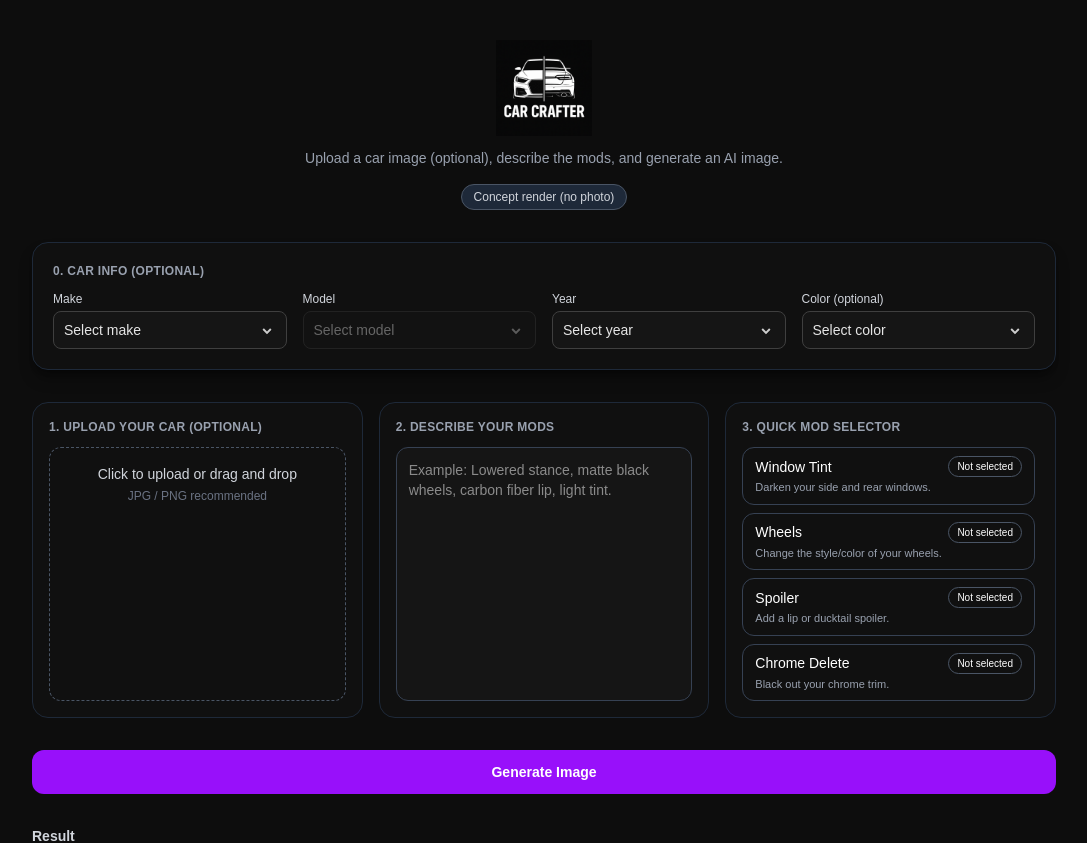
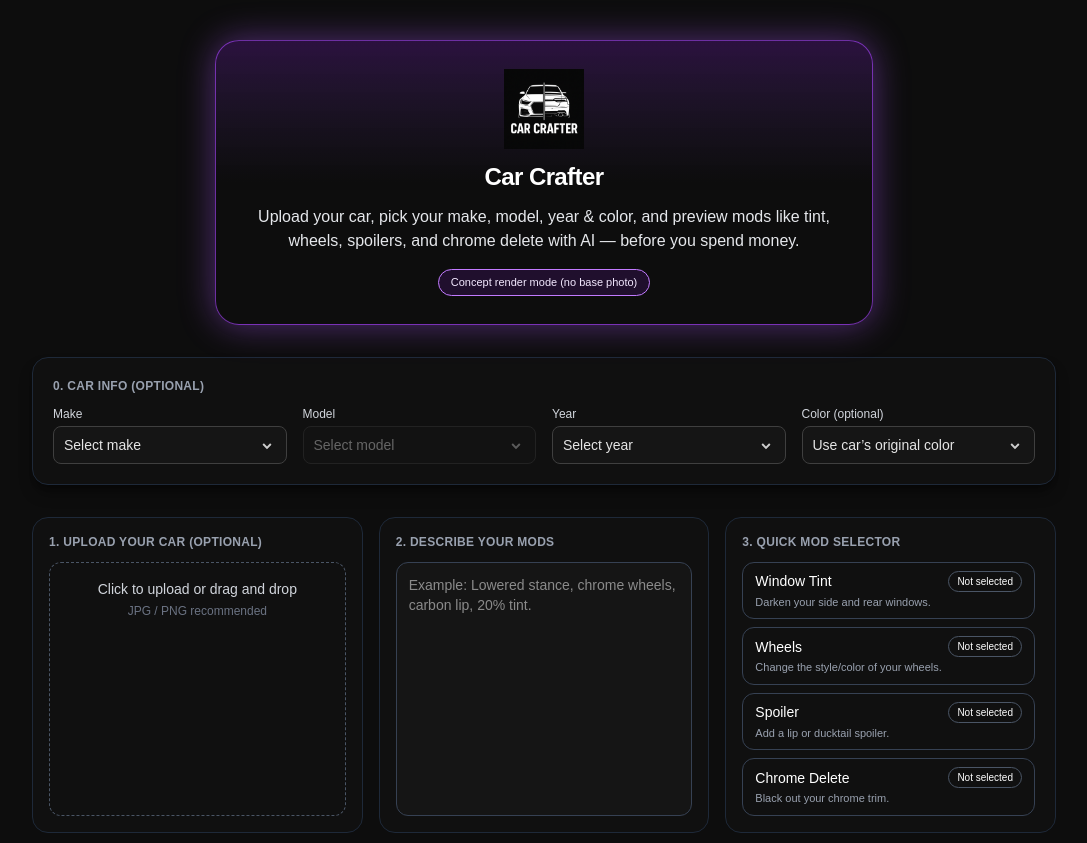
Before and after one commit to lucasgiacco-del/carcrafter, a Next.js app: page / in a window 1280 px wide. Shown: the top 843 px of the page, without its empty margins (96-1183 px from the left). Built offline with nearby package versions, Linux system fonts and the light colour scheme.

Commit message:
Update UI, car info selector, mods, and library save button

```diff
--- a/app/page.tsx
+++ b/app/page.tsx
@@ -26,24 +26,6 @@ type SelectedModState = {
 // Years for dropdown (1990–2025)
 const YEAR_OPTIONS = Array.from({ length: 36 }, (_, i) => 2025 - i)
 
-// Common OEM-ish colors (value === label so we can drop straight into the prompt)
-const CAR_COLOR_OPTIONS = [
-  { value: '', label: 'Select color' },
-  { value: 'White', label: 'White' },
-  { value: 'Black', label: 'Black' },
-  { value: 'Silver', label: 'Silver' },
-  { value: 'Gray', label: 'Gray' },
-  { value: 'Nardo Grey', label: 'Nardo Grey' },
-  { value: 'Red', label: 'Red' },
-  { value: 'Blue', label: 'Blue' },
-  { value: 'Dark Blue', label: 'Dark Blue' },
-  { value: 'Green', label: 'Green' },
-  { value: 'Dark Green', label: 'Dark Green' },
-  { value: 'Yellow', label: 'Yellow' },
-  { value: 'Orange', label: 'Orange' },
-  { value: 'Bronze', label: 'Bronze' },
-] as const
-
 const MODS: Mod[] = [
   {
     id: 'tint',
@@ -62,10 +44,9 @@ const MODS: Mod[] = [
     label: 'Wheels',
     description: 'Change the style/color of your wheels.',
     options: [
-      { id: 'black_gloss', label: 'Gloss Black (shiny, aggressive look)' },
-      { id: 'black_matte', label: 'Matte Black (stealth look)' },
-      { id: 'gunmetal', label: 'Gunmetal Grey (OEM+ clean finish)' },
-      { id: 'silver', label: 'Silver (factory style)' },
+      { id: 'black_gloss', label: 'Black (gloss)' },
+      { id: 'black_matte', label: 'Black (matte)' },
+      { id: 'silver', label: 'Silver / OEM' },
       { id: 'chrome', label: 'Chrome (high-shine)' },
     ],
   },
@@ -116,12 +97,11 @@ if (wheels.enabled && wheels.optionId) {
     let desc = ''
     if (wheels.optionId === 'black_gloss') desc = 'gloss black wheels'
     else if (wheels.optionId === 'black_matte') desc = 'matte black wheels'
-  else if (wheels.optionId === 'gunmetal') desc = 'gunmetal grey wheels'
-  else if (wheels.optionId === 'silver') desc = 'silver wheels'
-  else if (wheels.optionId === 'chrome') desc = 'chrome wheels'
+    else if (wheels.optionId === 'silver') desc = 'OEM-style bright silver wheels'
+    else if (wheels.optionId === 'chrome') desc = 'high-shine chrome wheels'
 
     parts.push(
-    `Change ONLY the wheels and tires to ${desc}. Do NOT change the car's body color, windows, lights, trim, or background.`
+      `Change ONLY the wheels and tires to ${desc}. Do NOT change the car's body color, windows, lights, trim, or background.`,
     )
   }
 
@@ -382,11 +362,11 @@ export default function Home() {
   const [imageUrl, setImageUrl] = useState<string | null>(null)
   const [loading, setLoading] = useState(false)
   const [error, setError] = useState<string | null>(null)
+  const [justSaved, setJustSaved] = useState(false)
 
   const [carMake, setCarMake] = useState('')
   const [carModel, setCarModel] = useState('')
   const [carYear, setCarYear] = useState('')
-  const [carColor, setCarColor] = useState('')
 
   // mod selector state
   const [activeModId, setActiveModId] = useState<ModId | null>(null)
@@ -459,6 +439,13 @@ export default function Home() {
     }
   }
 
+  function handleSaveCurrent() {
+    if (!imageUrl) return
+    saveToLibrary(imageUrl)
+    setJustSaved(true)
+    setTimeout(() => setJustSaved(false), 2000)
+  }
+
   // generate handler
   async function handleGenerate() {
     const hasTextPrompt = Boolean(prompt.trim())
@@ -472,27 +459,15 @@ export default function Home() {
     setLoading(true)
     setError(null)
     setImageUrl(null)
+    setJustSaved(false)
 
-    // Build super explicit base vehicle description
-    const carDescParts: string[] = []
+    let carDesc = ''
+    if (carMake && carModel && carYear) carDesc = `${carYear} ${carMake} ${carModel}. `
+    else if (carMake && carModel) carDesc = `${carMake} ${carModel}. `
+    else if (carMake) carDesc = `${carMake}. `
 
-    if (carMake && carModel && carYear) {
-      carDescParts.push(
-        `Base vehicle: exact ${carYear} ${carMake} ${carModel} with factory body style and trim for that model year.`,
-      )
-    } else if (carMake && carModel) {
-      carDescParts.push(`Base vehicle: ${carMake} ${carModel} in factory form.`)
-    } else if (carMake) {
-      carDescParts.push(`Base vehicle: ${carMake} in stock form.`)
-    }
-
-    if (carColor) {
-      carDescParts.push(`Exterior color: ${carColor} factory paint, keep this color accurate.`)
-    }
-
-    const carDesc = carDescParts.join(' ')
     const modsPrompt = buildModsPrompt(selectedMods)
-    const combinedPrompt = `${carDesc} ${prompt} ${modsPrompt}`.trim()
+    const combinedPrompt = `${carDesc}${prompt} ${modsPrompt}`.trim()
 
     try {
       const res = await fetch('/api/generate', {
@@ -509,7 +484,6 @@ export default function Home() {
       }
 
       setImageUrl(data.url)
-      saveToLibrary(data.url)
     } catch (err) {
       setError('Server error')
     } finally {
@@ -522,25 +496,40 @@ export default function Home() {
   return (
     <main className="min-h-screen bg-[#0d0d0d] text-white flex flex-col items-center px-4 py-10">
       <div className="w-full max-w-5xl space-y-8">
-        {/* Logo */}
-        <div className="flex flex-col items-center gap-2 text-center">
-          <img src="/carcrafter.png" alt="Car Crafter" className="h-20 md:h-24 mb-1" />
+        {/* Hero / Logo */}
+<div className="flex justify-center">
+  <div className="relative flex flex-col items-center text-center gap-3 rounded-3xl border border-purple-500/60 bg-gradient-to-b from-purple-900/40 via-[#0d0d0d] to-[#0d0d0d] px-6 py-5 md:px-10 md:py-7 shadow-[0_0_35px_rgba(168,85,247,0.45)]">
+    <img
+      src="/carcrafter.png"
+      alt="Car Crafter"
+      className="h-16 md:h-20"
+    />
 
-          <p className="text-gray-400 text-sm">
-            Upload a car image (optional), describe the mods, and generate an AI image.
+    <h1 className="text-xl md:text-2xl font-semibold tracking-tight">
+      Car Crafter
+    </h1>
+
+    <p className="text-gray-200 text-sm md:text-base max-w-xl">
+      Upload your car, pick your make, model, year &amp; color, and preview mods like tint,
+      wheels, spoilers, and chrome delete with AI — before you spend money.
     </p>
 
     <span
-            className={`mt-2 inline-flex items-center rounded-full px-3 py-1 text-xs font-medium border ${
+      className={`mt-1 inline-flex items-center rounded-full px-3 py-1 text-[11px] font-medium border transition ${
         imageUrl
-                ? 'bg-emerald-900/30 border-emerald-600 text-emerald-300'
+          ? 'border-emerald-400 text-emerald-200 bg-emerald-900/40'
           : usingPhoto
-                  ? 'bg-blue-900/30 border-blue-600 text-blue-300'
-                  : 'bg-gray-800 border-gray-600 text-gray-300'
+            ? 'border-purple-300 text-purple-100 bg-purple-900/40'
+            : 'border-purple-400 text-purple-100 bg-purple-900/25'
       }`}
     >
-            {imageUrl ? 'Done' : usingPhoto ? 'Editing your uploaded car' : 'Concept render (no photo)'}
+      {imageUrl
+        ? 'Done · New render saved to your Library'
+        : usingPhoto
+          ? 'Editing your uploaded car photo'
+          : 'Concept render mode (no base photo)'}
     </span>
+  </div>
 </div>
 
         {/* Car selection card */}
@@ -608,14 +597,14 @@ export default function Home() {
               <label className="text-gray-300 font-medium text-xs">Color (optional)</label>
               <select
                 className="bg-[#151515] border border-gray-700 rounded-lg px-3 py-2 text-sm outline-none focus:border-purple-500"
-                value={carColor}
-                onChange={(e) => setCarColor(e.target.value)}
+                defaultValue=""
               >
-                {CAR_COLOR_OPTIONS.map((opt) => (
-                  <option key={opt.label} value={opt.value}>
-                    {opt.label}
-                  </option>
-                ))}
+                <option value="">Use car’s original color</option>
+                <option value="black">Black</option>
+                <option value="white">White</option>
+                <option value="silver">Silver / Grey</option>
+                <option value="blue">Blue</option>
+                <option value="red">Red</option>
               </select>
             </div>
           </div>
@@ -650,7 +639,7 @@ export default function Home() {
               value={prompt}
               onChange={(e) => setPrompt(e.target.value)}
               className="flex-1 w-full bg-[#151515] border border-gray-700 rounded-xl p-3 text-sm resize-none outline-none focus:border-purple-500"
-              placeholder="Example: Lowered stance, matte black wheels, carbon fiber lip, light tint."
+              placeholder="Example: Lowered stance, chrome wheels, carbon lip, 20% tint."
             />
           </div>
 
@@ -736,10 +725,11 @@ export default function Home() {
           {error && <p className="text-red-400 text-xs mt-1">{error}</p>}
         </div>
 
-        {/* Result */}
+        {/* Result + Save button */}
         <div className="mt-4">
           <h2 className="text-sm font-semibold text-gray-300 mb-3">Result</h2>
-          <div className="border border-gray-700 rounded-xl p-4 flex items-center justify-center min-h-[220px] bg-[#151515]">
+          <div className="border border-gray-700 rounded-xl p-4 flex flex-col gap-3 min-h-[220px] bg-[#151515]">
+            <div className="flex-1 flex items-center justify-center">
               {imageUrl ? (
                 <img src={imageUrl} className="rounded-lg max-h-[480px] object-contain w-full" />
               ) : loading ? (
@@ -750,6 +740,23 @@ export default function Home() {
                 <span className="text-gray-500 text-sm">
                   Your generated image will appear here.
                 </span>
+              )}
+            </div>
+
+            {imageUrl && (
+              <div className="flex justify-end items-center gap-3">
+                {justSaved && (
+                  <span className="text-[11px] text-emerald-300">
+                    Saved to your Library ✅
+                  </span>
+                )}
+                <button
+                  onClick={handleSaveCurrent}
+                  className="px-3 py-1.5 rounded-lg text-xs font-semibold border border-purple-500 hover:bg-purple-600/20"
+                >
+                  Save this build to Library
+                </button>
+              </div>
             )}
           </div>
         </div>
@@ -775,7 +782,10 @@ export default function Home() {
         </div>
 
         <div className="flex justify-end">
-          <a href="/library" className="text-xs text-gray-400 hover:text-gray-200 underline">
+  <a
+    href="/library"
+    className="px-4 py-2 text-sm font-medium rounded-lg border border-gray-700 bg-[#151515] hover:bg-[#1d1d1d] transition text-gray-200"
+  >
     View Library →
   </a>
   </div>
```
Also changed, not shown: app/library/page.tsx (added, +156 -0 lines). Lines whose indentation alone changed are shown as unchanged.
